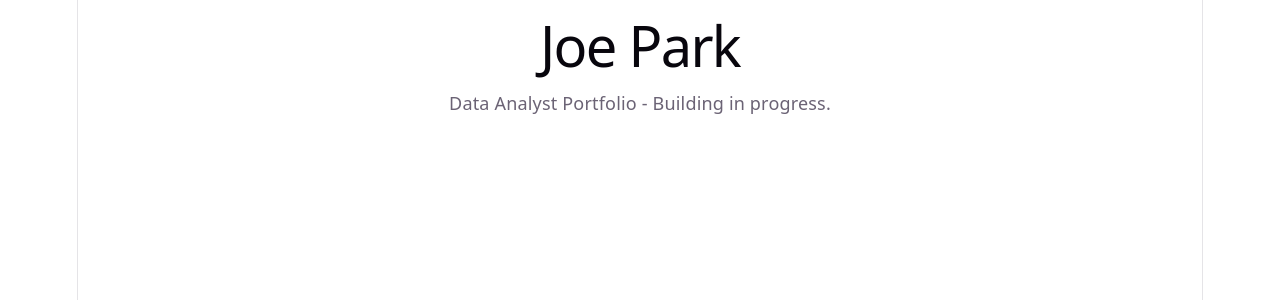
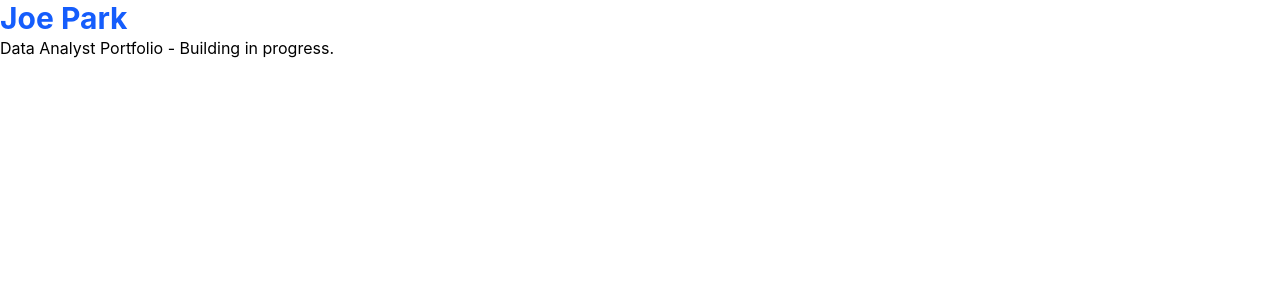
Before and after one commit to SunghunP/joe-portfolio, a React (Vite) app: page / in a window 1280 px wide. Shown: the top 300 px of the page. Built offline with nearby package versions, Linux system fonts and the light colour scheme.

Commit message:
Install and wire up Tailwind CSS

```diff
--- a/package.json
+++ b/package.json
@@ -10,8 +10,10 @@
     "preview": "vite preview"
   },
   "dependencies": {
+    "@tailwindcss/vite": "^4.3.3",
     "react": "^19.2.8",
-    "react-dom": "^19.2.8"
+    "react-dom": "^19.2.8",
+    "tailwindcss": "^4.3.3"
   },
   "devDependencies": {
     "@eslint/js": "^10.0.1",
--- a/src/App.jsx
+++ b/src/App.jsx
@@ -1,7 +1,7 @@
 function App() {
   return (
     <div>
-      <h1>Joe Park</h1>
+      <h1 className="text-3xl font-bold text-blue-600">Joe Park</h1>
       <p>Data Analyst Portfolio - Building in progress.</p>
     </div>
   )
--- a/src/index.css
+++ b/src/index.css
@@ -1,111 +1 @@
-:root {
-  --text: #6b6375;
-  --text-h: #08060d;
-  --bg: #fff;
-  --border: #e5e4e7;
-  --code-bg: #f4f3ec;
-  --accent: #aa3bff;
-  --accent-bg: rgba(170, 59, 255, 0.1);
-  --accent-border: rgba(170, 59, 255, 0.5);
-  --social-bg: rgba(244, 243, 236, 0.5);
-  --shadow:
-    rgba(0, 0, 0, 0.1) 0 10px 15px -3px, rgba(0, 0, 0, 0.05) 0 4px 6px -2px;
-
-  --sans: system-ui, 'Segoe UI', Roboto, sans-serif;
-  --heading: system-ui, 'Segoe UI', Roboto, sans-serif;
-  --mono: ui-monospace, Consolas, monospace;
-
-  font: 18px/145% var(--sans);
-  letter-spacing: 0.18px;
-  color-scheme: light dark;
-  color: var(--text);
-  background: var(--bg);
-  font-synthesis: none;
-  text-rendering: optimizeLegibility;
-  -webkit-font-smoothing: antialiased;
-  -moz-osx-font-smoothing: grayscale;
-
-  @media (max-width: 1024px) {
-    font-size: 16px;
-  }
-}
-
-@media (prefers-color-scheme: dark) {
-  :root {
-    --text: #9ca3af;
-    --text-h: #f3f4f6;
-    --bg: #16171d;
-    --border: #2e303a;
-    --code-bg: #1f2028;
-    --accent: #c084fc;
-    --accent-bg: rgba(192, 132, 252, 0.15);
-    --accent-border: rgba(192, 132, 252, 0.5);
-    --social-bg: rgba(47, 48, 58, 0.5);
-    --shadow:
-      rgba(0, 0, 0, 0.4) 0 10px 15px -3px, rgba(0, 0, 0, 0.25) 0 4px 6px -2px;
-  }
-
-  #social .button-icon {
-    filter: invert(1) brightness(2);
-  }
-}
-
-body {
-  margin: 0;
-}
-
-#root {
-  width: 1126px;
-  max-width: 100%;
-  margin: 0 auto;
-  text-align: center;
-  border-inline: 1px solid var(--border);
-  min-height: 100svh;
-  display: flex;
-  flex-direction: column;
-  box-sizing: border-box;
-}
-
-h1,
-h2 {
-  font-family: var(--heading);
-  font-weight: 500;
-  color: var(--text-h);
-}
-
-h1 {
-  font-size: 56px;
-  letter-spacing: -1.68px;
-  margin: 32px 0;
-  @media (max-width: 1024px) {
-    font-size: 36px;
-    margin: 20px 0;
-  }
-}
-h2 {
-  font-size: 24px;
-  line-height: 118%;
-  letter-spacing: -0.24px;
-  margin: 0 0 8px;
-  @media (max-width: 1024px) {
-    font-size: 20px;
-  }
-}
-p {
-  margin: 0;
-}
-
-code,
-.counter {
-  font-family: var(--mono);
-  display: inline-flex;
-  border-radius: 4px;
-  color: var(--text-h);
-}
-
-code {
-  font-size: 15px;
-  line-height: 135%;
-  padding: 4px 8px;
-  background: var(--code-bg);
-}
+@import "tailwindcss";
--- a/vite.config.js
+++ b/vite.config.js
@@ -1,7 +1,8 @@
 import react from '@vitejs/plugin-react'
+import tailwindcss from '@tailwindcss/vite'
 import { defineConfig } from 'vite'
 
 // https://vite.dev/config/
 export default defineConfig({
-  plugins: [react()],
+  plugins: [react(), tailwindcss()],
 })
```
Also changed, not shown: 1 other file (tests, documents, lock files or other folders).
